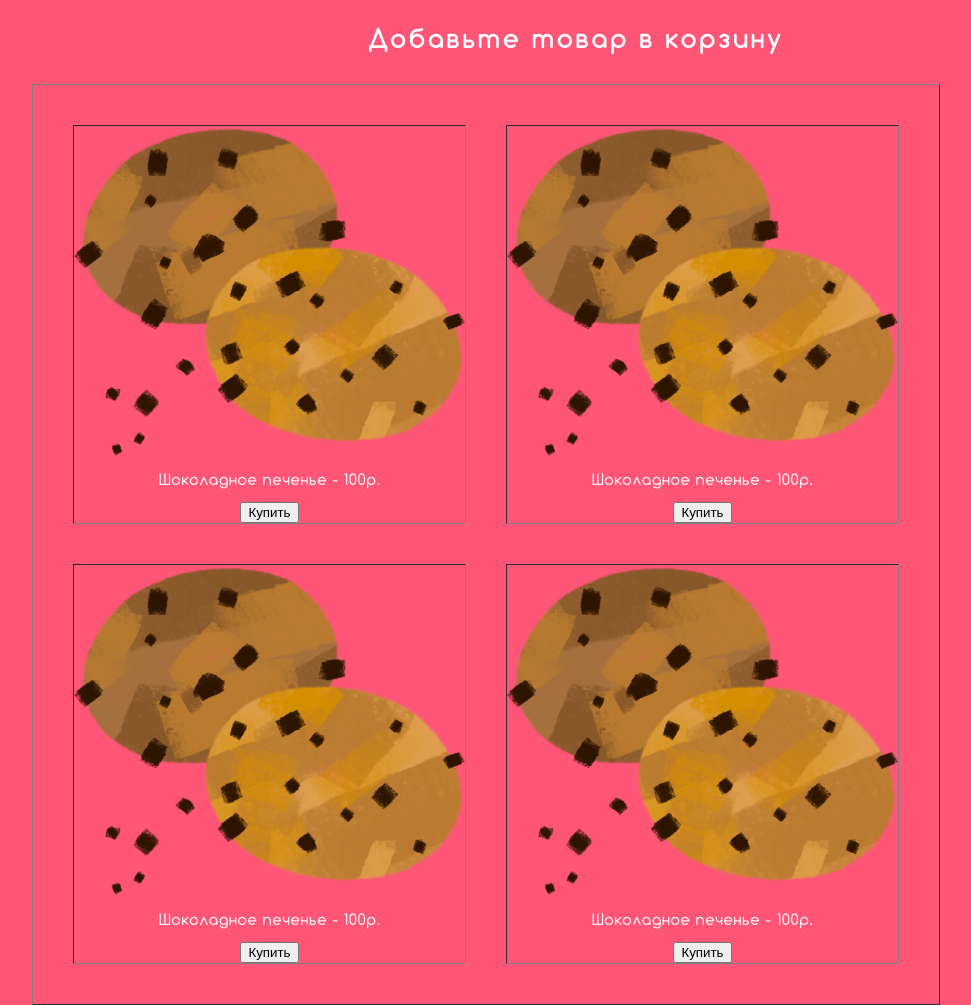
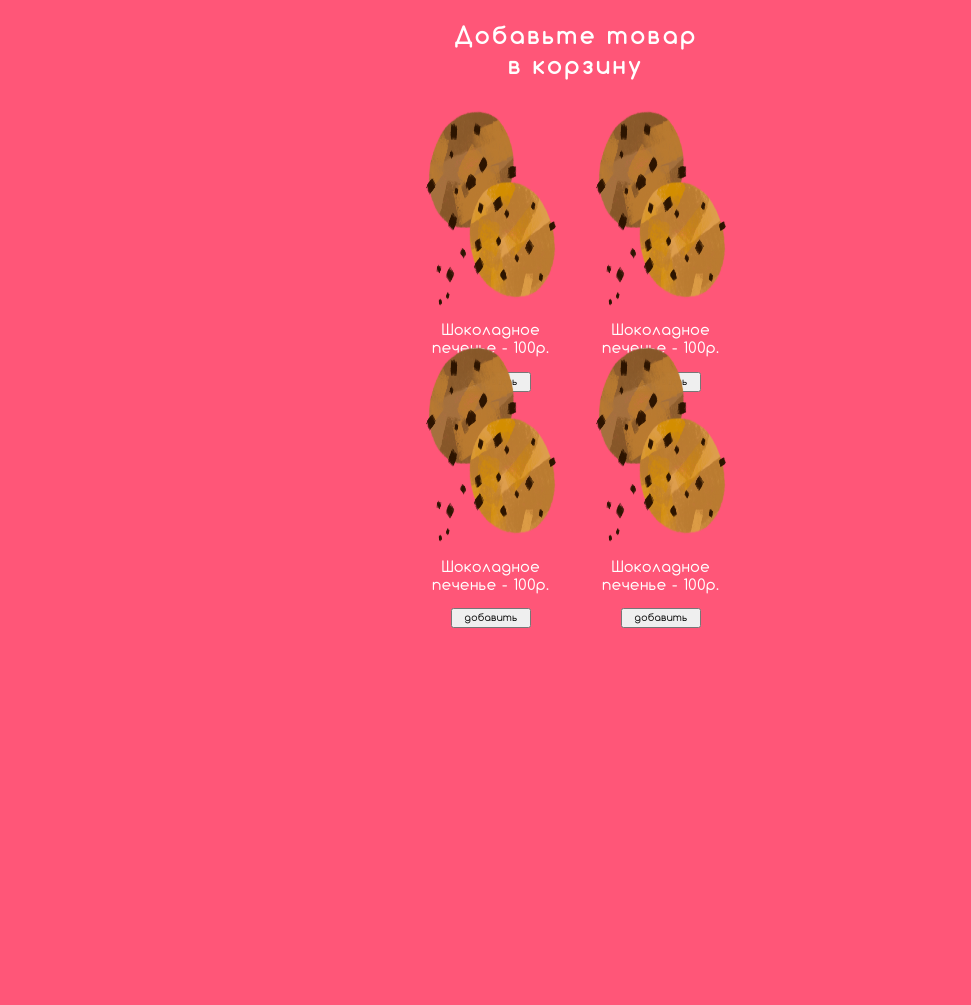
Before and after one commit to heyartemno/testtelegramwebapp, a plain HTML site: page index.html in a window 1280 px wide. Shown: the whole page, without its empty margins (64-1035 px from the left). After the commit the page ends 800 px from the top, so only its background shows below. Drawn offline with Linux system fonts and the light colour scheme.

Commit message:
add new design

```diff
--- a/css/style.css
+++ b/css/style.css
@@ -30,11 +30,31 @@ body {
     max-wight: 300px;
 }
 
+img{
+      border-radius: 5px;
+      width: 100%;
+      height: 100%;
+}
+
+button {
+    width: 80px;
+    height: 20px;
+    justify-content: center;
+    color: #000;
+    text-align: center;
+    font-family: Comfortaa;
+    font-size: 10px;
+    font-style: normal;
+    font-weight: 500;
+    line-height: normal;
+    letter-spacing: 0.45px;
+}
+
 h1 {
     color: #FFF;
     text-align: center;
     font-family: Comfortaa;
-    font-size: 26px;
+    font-size: 0,76em;
     font-style: normal;
     font-weight: 700;
     line-height: normal;
@@ -42,25 +62,25 @@ h1 {
 }
 
 .menu {
-    grid-template: "." 130px
-                   "." 130px
-                   / 186px 186px;
-    text-align: center;
-    margin-top: 30px;
-    margin-left: 44px;
-    margin-right: 44px;
+  margin-top: 30px;
+  margin-left: 44px;
+  margin-right: 44px;
 }
 
-table {
-    width: 130px; /* Ширина таблицы */
-    border-spacing: 40px; /* Расстояние между ячейками */
-    margin-top: 30px;
-    margin-left: 44px;
-    margin-right: 44px;
+.menu_container {
+  display: grid;
+  grid-template-columns: repeat(2, 130px);
+  gap: 40px;
+  justify-content: center;
+  text-align: center;
+  margin: 30px;
 }
-td, th {
-    padding: 0px; /* Поля вокруг текста */
-   }
+
+.menu_container_1 {
+    display: inline-grid;
+    grid-template-columns: repeat(1,auto);
+    justify-content: stretch;
+}
 
 h2 {
     color: #FFF;
--- a/index.html
+++ b/index.html
@@ -10,35 +10,31 @@
 </head>
 <body>
     <section class="main">
-        <h1>Добавьте товар в корзину</h1>
+        <h1>Добавьте товар<br>в корзину</h1>
     </section>
     <section class="menu">
-        <table border="1">
-            <tr>
-                <td>
-                    <img src="images/cookie.png" alt="Cookie">
-                    <h2>Шоколадное печенье - 100р.</h2>
-                    <button class="buy">Купить</button>
-                </td>
-                <td>
-                    <img src="images/cookie.png" alt="Cookie">
-                    <h2>Шоколадное печенье - 100р.</h2>
-                    <button class="buy">Купить</button>
-                </td>
-            </tr>
-            <tr>
-                <td>
-                    <img src="images/cookie.png" alt="Cookie">
-                    <h2>Шоколадное печенье - 100р.</h2>
-                    <button class="buy">Купить</button>
-                </td>
-                <td>
-                    <img src="images/cookie.png" alt="Cookie">
-                    <h2>Шоколадное печенье - 100р.</h2>
-                    <button class="buy">Купить</button>
-                </td>
-             </tr>
-        </table>
+        <div class="menu_container">
+            <div class="menu-1">
+                <img src="images/cookie.png" alt="Cookie">
+                <h2>Шоколадное<br>печенье - 100р.</h2>
+                <button class="buy">добавить</button>
+            </div>
+                <div class="menu-1">
+                <img src="images/cookie.png" alt="Cookie">
+                <h2>Шоколадное<br>печенье - 100р.</h2>
+                <button class="buy">добавить</button>
+            </div>
+            <div class="menu-1">
+                <img src="images/cookie.png" alt="Cookie">
+                <h2>Шоколадное<br>печенье - 100р.</h2>
+                <button class="buy">добавить</button>
+            </div>
+            <div class="menu-1">
+                <img src="images/cookie.png" alt="Cookie" >
+                <h2>Шоколадное<br>печенье - 100р.</h2>
+                <button class="buy">добавить</button>
+            </div>
+        </div>
     </section>
 </body>
 </html>
```
